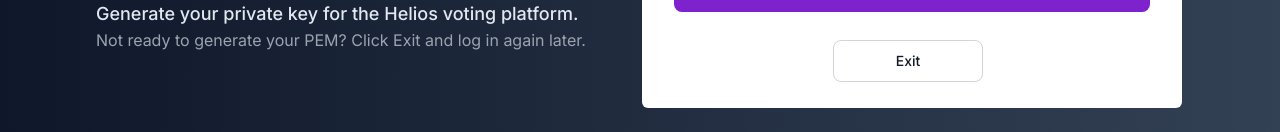
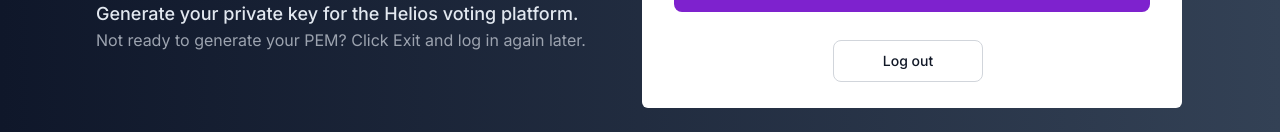
Before and after one commit to SentinelVote/frontend, a Next.js app: page /voter/pem-generate in a window 1280 px wide. Shown: the part 434-566 px from the top of the page. Built offline with nearby package versions, Linux system fonts and the light colour scheme; no server answers.

Commit message:
fix: refactor ui wording of exit buttons to log out

```diff
--- a/src/app/voter/page.tsx
+++ b/src/app/voter/page.tsx
@@ -37,7 +37,7 @@ export default function SuccessPage() {
       text-sm px-5 py-2.5 me-2 mb-2 dark:bg-gray-800 dark:text-white dark:border-gray-600
       dark:hover:bg-gray-700 dark:hover:border-gray-600 dark:focus:ring-gray-700"
               >
-                Exit
+                Log out
               </button>
             </Link>
           </div>
--- a/src/app/voter/pem-generate/page.tsx
+++ b/src/app/voter/pem-generate/page.tsx
@@ -170,7 +170,7 @@ export default function PemGeneratePage() {
       text-sm px-5 py-2.5 me-2 mb-2 dark:bg-gray-800 dark:text-white dark:border-gray-600
       dark:hover:bg-gray-700 dark:hover:border-gray-600 dark:focus:ring-gray-700"
                 >
-                  Exit
+                  Log out
                 </button>
               </Link>
             </div>
--- a/src/app/voter/pending-election/page.tsx
+++ b/src/app/voter/pending-election/page.tsx
@@ -46,7 +46,7 @@ export default function PendingElectionPage() {
       text-sm px-5 py-2.5 me-2 mb-2 dark:bg-gray-800 dark:text-white dark:border-gray-600
       dark:hover:bg-gray-700 dark:hover:border-gray-600 dark:focus:ring-gray-700"
               >
-                Exit
+                Log out
               </button>
             </Link>
           </div>
--- a/src/app/voter/registration-fail/page.tsx
+++ b/src/app/voter/registration-fail/page.tsx
@@ -35,7 +35,7 @@ export default function RegistrationFail() {
       text-sm px-5 py-2.5 me-2 mb-2 dark:bg-gray-800 dark:text-white dark:border-gray-600
       dark:hover:bg-gray-700 dark:hover:border-gray-600 dark:focus:ring-gray-700"
               >
-                Exit
+                Log out
               </button>
             </Link>
           </div>
--- a/src/app/voter/vote-ended/page.tsx
+++ b/src/app/voter/vote-ended/page.tsx
@@ -149,7 +149,7 @@ export default function SuccessPage() {
       text-sm px-5 py-2.5 me-2 mb-2 dark:bg-gray-800 dark:text-white dark:border-gray-600
       dark:hover:bg-gray-700 dark:hover:border-gray-600 dark:focus:ring-gray-700"
               >
-                Exit
+                Log out
               </button>
             </Link>
           </div>
```
